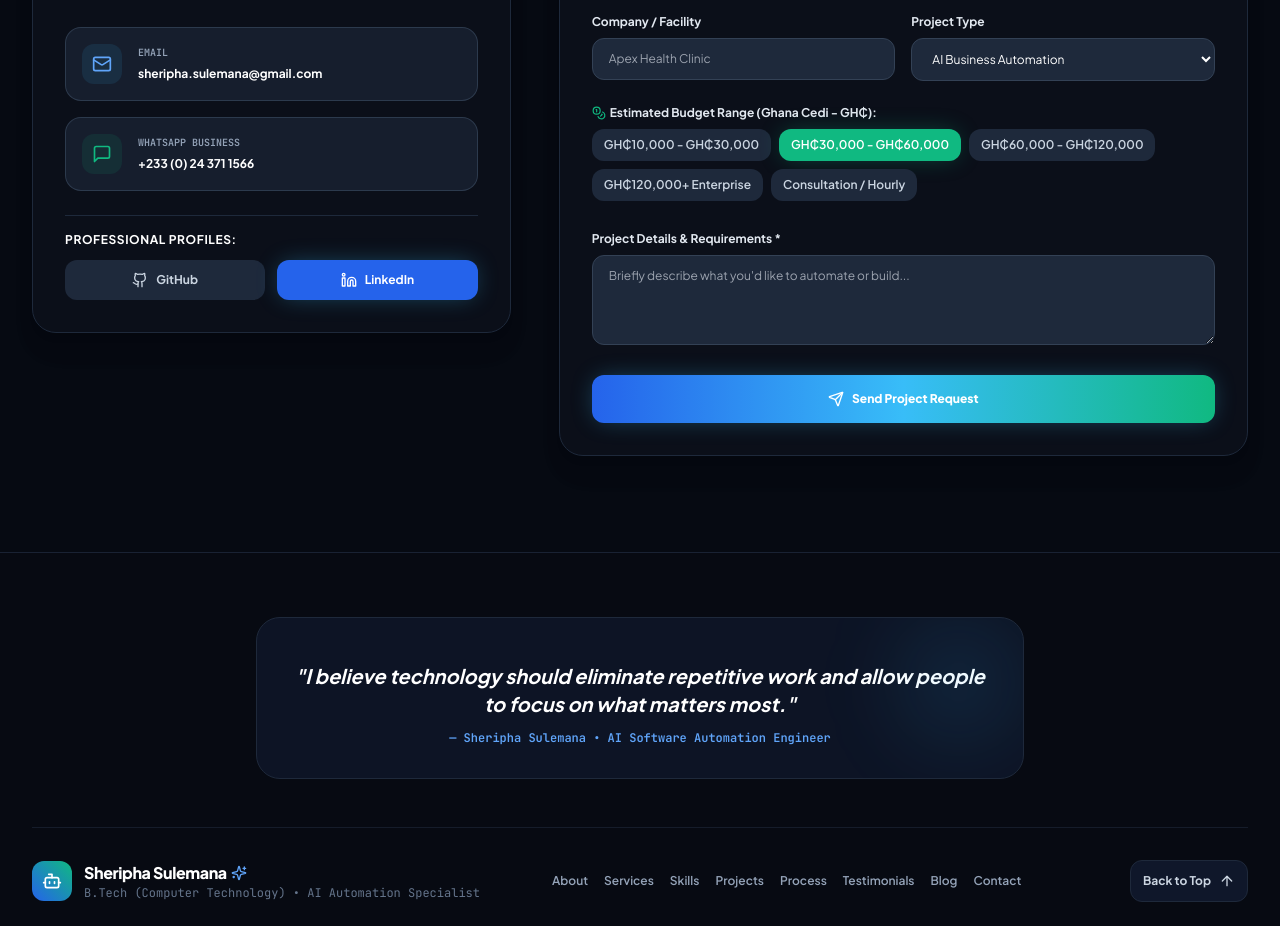
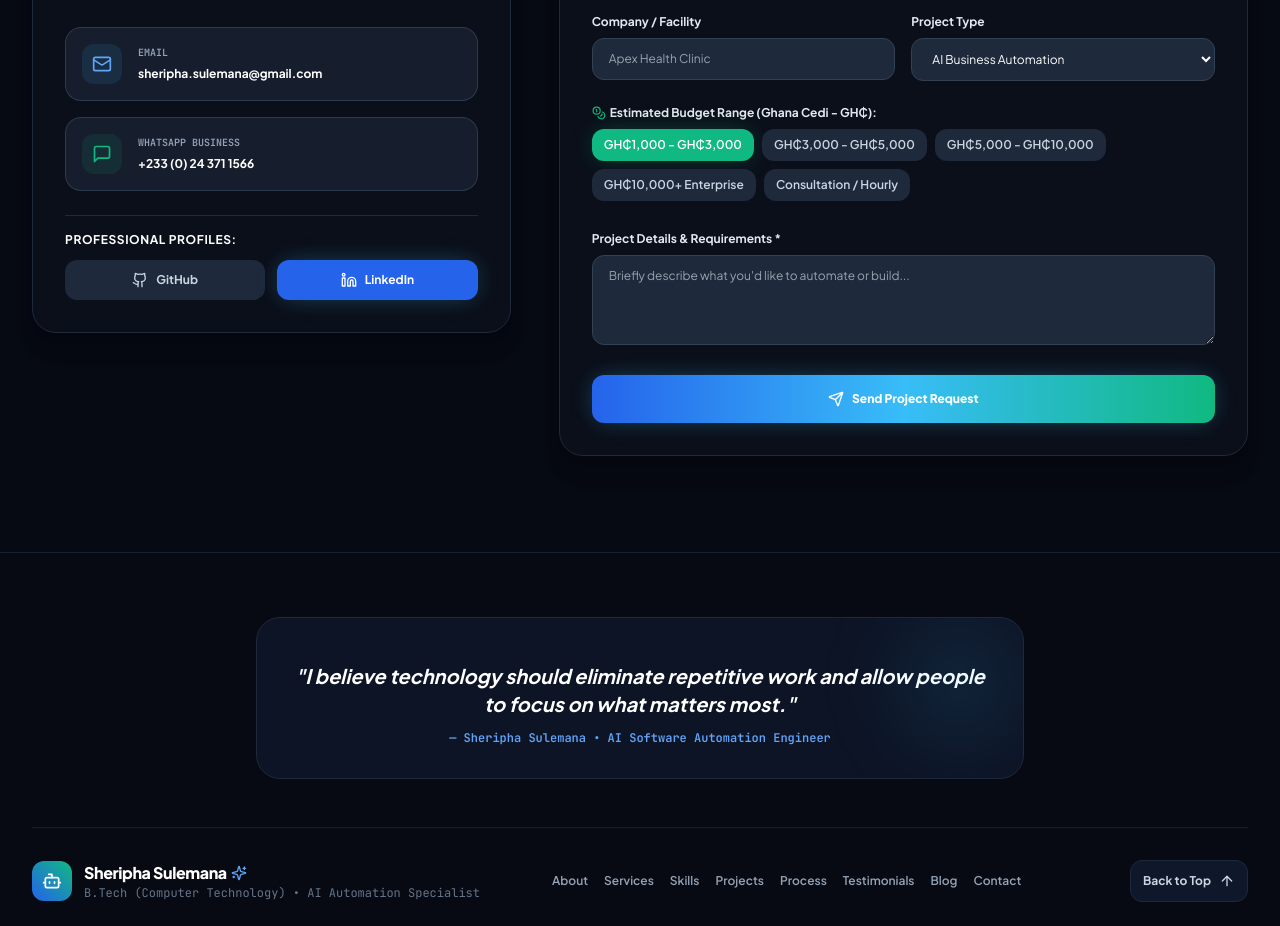
Before and after one commit to khali18/my-portfolio, a React (Vite) app: page / in a window 1280 px wide. Shown: the part 10720-11646 px from the top of the page. Built offline with nearby package versions, Linux system fonts and the light colour scheme.

Commit message:
feat: adjust budget ranges to start from GH₵1,000

```diff
--- a/src/components/Contact.jsx
+++ b/src/components/Contact.jsx
@@ -3,10 +3,10 @@ import { Mail, MessageSquare, Send, Github, Linkedin, CheckCircle2, Coins, Spark
 import { personalInfo } from '../data/portfolioData';
 
 const budgetRanges = [
-    "GH₵10,000 - GH₵30,000",
-    "GH₵30,000 - GH₵60,000",
-    "GH₵60,000 - GH₵120,000",
-    "GH₵120,000+ Enterprise",
+    "GH₵1,000 - GH₵3,000",
+    "GH₵3,000 - GH₵5,000",
+    "GH₵5,000 - GH₵10,000",
+    "GH₵10,000+ Enterprise",
     "Consultation / Hourly"
 ];
 
@@ -25,7 +25,7 @@ export default function Contact() {
         email: '',
         company: '',
         projectScope: 'AI Business Automation',
-        budget: 'GH₵30,000 - GH₵60,000',
+        budget: 'GH₵1,000 - GH₵3,000',
         message: ''
     });
     const [submitted, setSubmitted] = useState(false);
@@ -145,7 +145,7 @@ export default function Contact() {
                                         Thank you, <strong>{formData.name}</strong>. Sheripha will review your project requirements and respond within 12 hours.
                                     </p>
                                     <button
-                                        onClick={() => { setSubmitted(false); setFormData({ name: '', email: '', company: '', projectScope: 'AI Business Automation', budget: 'GH₵30,000 - GH₵60,000', message: '' }); }}
+                                        onClick={() => { setSubmitted(false); setFormData({ name: '', email: '', company: '', projectScope: 'AI Business Automation', budget: 'GH₵1,000 - GH₵3,000', message: '' }); }}
                                         className="mt-4 px-6 py-2.5 rounded-xl text-xs font-bold text-white bg-electric-600 hover:bg-electric-500"
                                     >
                                         Send Another Inquiry
--- a/src/data/portfolioData.js
+++ b/src/data/portfolioData.js
@@ -494,6 +494,6 @@ export const aiAssistantKnowledge = [
     },
     {
         keywords: ["contact", "hire", "email", "reach", "hire me", "quote", "price", "budget"],
-        answer: "You can reach me directly via email at sheripha.sulemana@gmail.com, WhatsApp (+233 24 371 1566), or by using the interactive Contact Form on this site!"
+        answer: "You can reach me directly via email at sheripha.sulemana@gmail.com, WhatsApp (+233 24 371 1566), or by using the interactive Contact Form on this site! Project packages start from GH₵1,000."
     }
 ];
```
